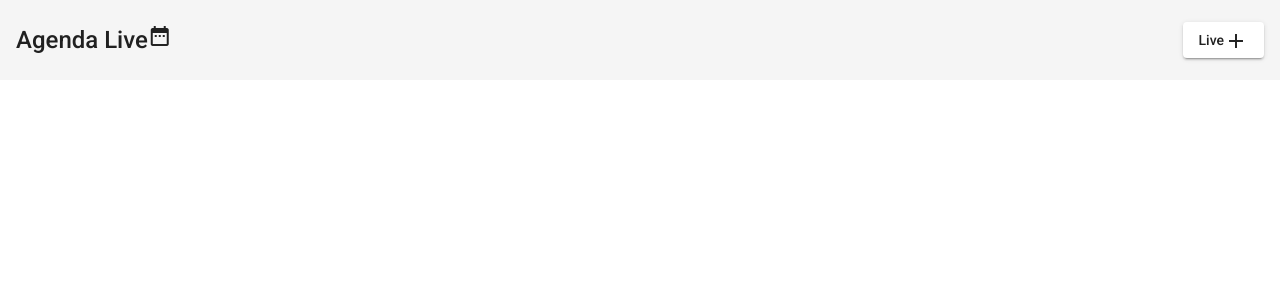
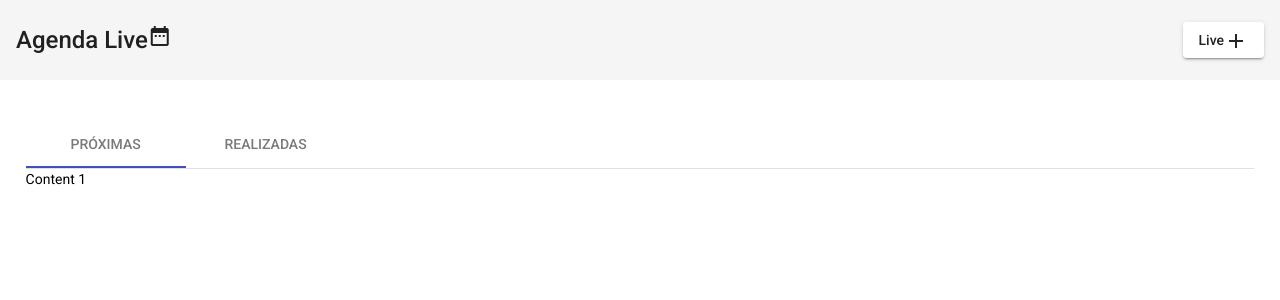
Before and after one commit to jvrss/agendalive, an Angular app in the folder source/agendalive/: page / in a window 1280 px wide. Shown: the top 300 px of the page. Built offline with nearby package versions, Linux system fonts and the light colour scheme.

Commit message:
adicionando abas na tela principal

```diff
--- a/source/agendalive/src/app/views/home/home.component.html
+++ b/source/agendalive/src/app/views/home/home.component.html
@@ -5,3 +5,4 @@
     <button mat-raised-button>Live<mat-icon>add</mat-icon></button>
   </mat-toolbar-row>
 </mat-toolbar>
+<app-live-list></app-live-list>
--- /dev/null
+++ b/source/agendalive/src/app/views/home/live-list/live-list.component.html
@@ -0,0 +1,4 @@
+<mat-tab-group mat-align-tabs="start" style="padding-top: 40px; padding-left: 2%; padding-right: 2%;">
+  <mat-tab label="PRÓXIMAS">Content 1</mat-tab>
+  <mat-tab label="REALIZADAS">Content 2</mat-tab>
+</mat-tab-group>
--- /dev/null
+++ b/source/agendalive/src/app/views/home/live-list/live-list.component.ts
@@ -0,0 +1,15 @@
+import { Component, OnInit } from '@angular/core';
+
+@Component({
+  selector: 'app-live-list',
+  templateUrl: './live-list.component.html',
+  styleUrls: ['./live-list.component.css']
+})
+export class LiveListComponent implements OnInit {
+
+  constructor() { }
+
+  ngOnInit(): void {
+  }
+
+}
```
Also changed, not shown: source/agendalive/src/app/app.module.ts (+6 -2 lines), source/agendalive/src/app/views/home/live-list/live-list.component.css (added), 1 other file (tests, documents, lock files or other folders).
